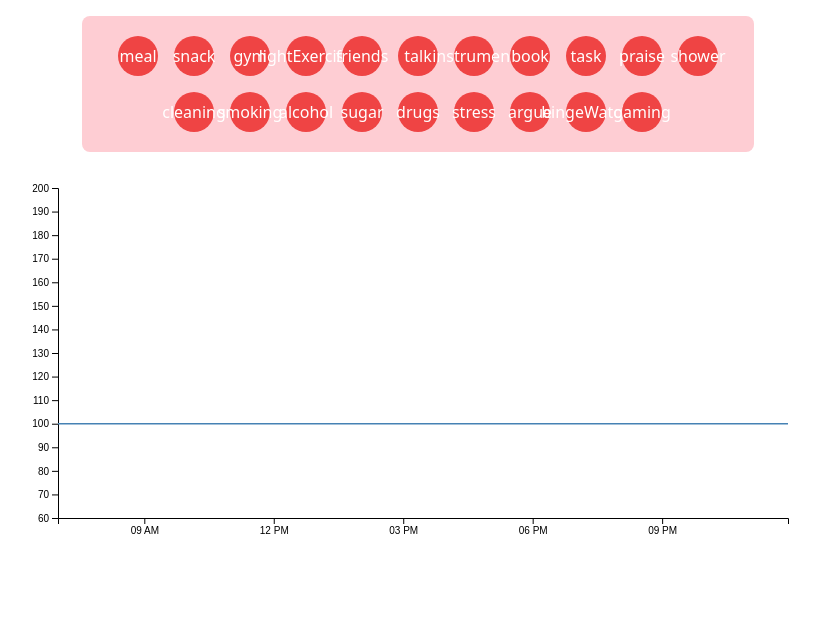
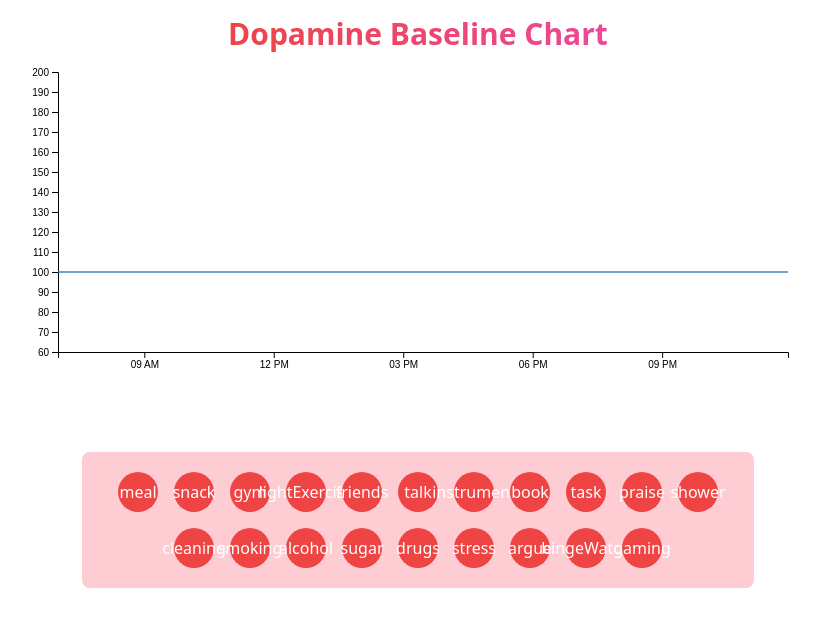
Before and after one commit to TLodosDurak/DopamineChart, a React (Create React App) app: page /chart4 in a window 1280 px wide. Shown: the top 626 px of the page, without its empty margins (222-1042 px from the left). Built offline with nearby package versions, Linux system fonts and the light colour scheme.

Commit message:
more styling

```diff
--- a/src/v4/AppV4.js
+++ b/src/v4/AppV4.js
@@ -31,7 +31,7 @@ const AppV4 = () => {
   const svgRef = useRef(null);
   const width = 800;
   const height = 400;
-  const margin = { top: 20, right: 30, bottom: 50, left: 40 };
+  const margin = { top: 20, right: 30, bottom: 100, left: 40 };
 
   const addEvent = (activity, time) => {
     const newEvent = { time: new Date(time), activity };
@@ -113,7 +113,7 @@ const AppV4 = () => {
 
         g.append('circle')
           .attr('cx', d => xScale(d.time))
-          .attr('cy', height - margin.bottom + 20)
+          .attr('cy', height - margin.bottom + 40)
           .attr('r', 15)
           .attr('fill', 'red')
           .call(d3.drag()
@@ -141,6 +141,14 @@ const AppV4 = () => {
 
 return (
     <div className="container max-w-6xl mx-auto p-4 ">
+        <div className="flex justify-center">
+            <h1 className="text-3xl font-bold text-center bg-gradient-to-r from-red-500 to-pink-500 text-transparent bg-clip-text">
+                Dopamine Baseline Chart
+            </h1>
+        </div>
+        <div className="flex justify-center">
+            <svg ref={svgRef} width={width} height={height}></svg>
+        </div>
         <div className="max-w-2xl mx-auto bg-rose-200 rounded-lg flex justify-center mb-4 p-3 flex-wrap">
             {Object.entries(activities).map(([label, activity]) => (
                 <ActivityIcon
@@ -151,9 +159,6 @@ const AppV4 = () => {
                 />
             ))}
         </div>
-        <div className="flex justify-center">
-            <svg ref={svgRef} width={width} height={height}></svg>
-        </div>
     </div>
 );
 };
```
Lines whose indentation alone changed are shown as unchanged.
